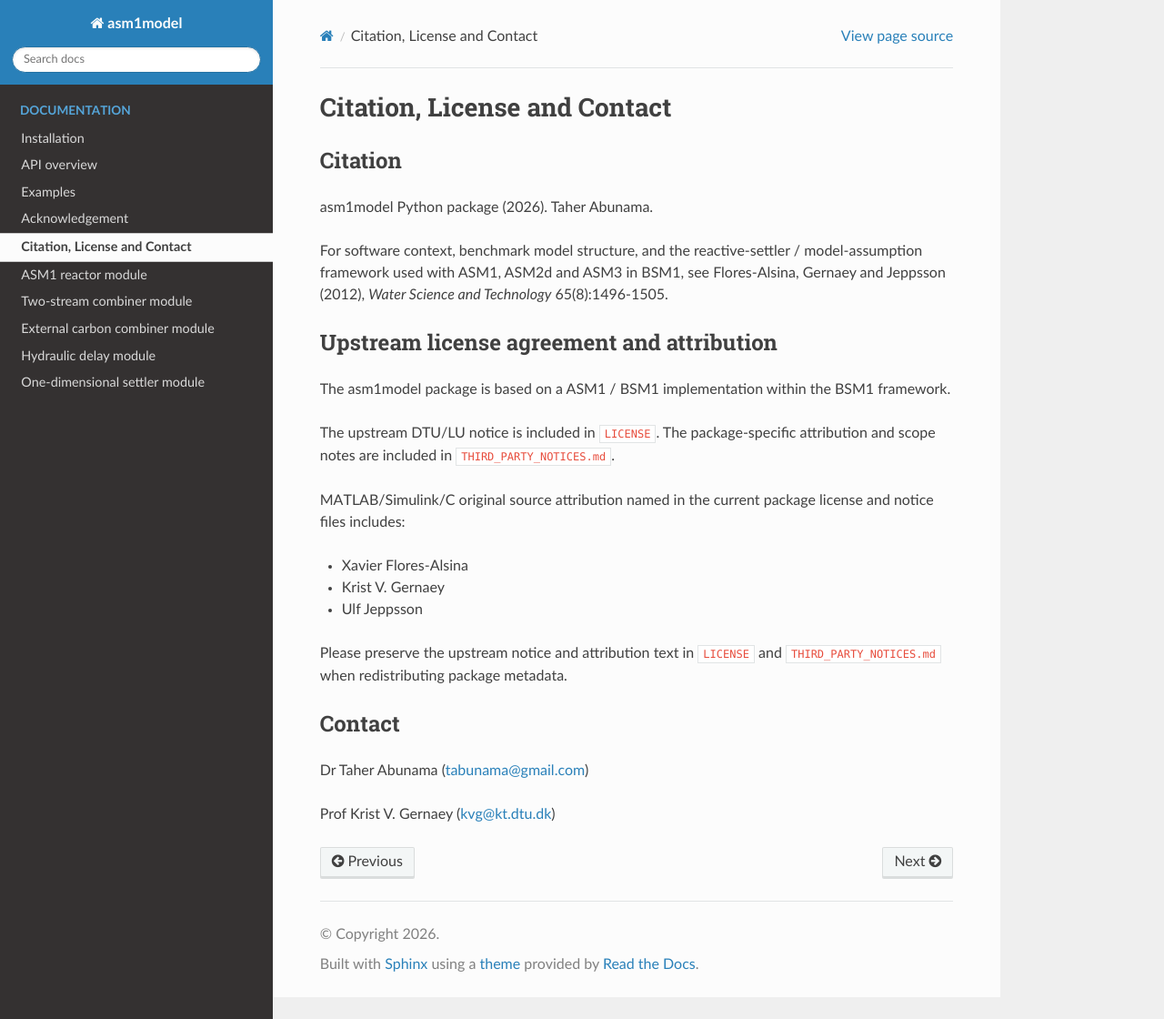
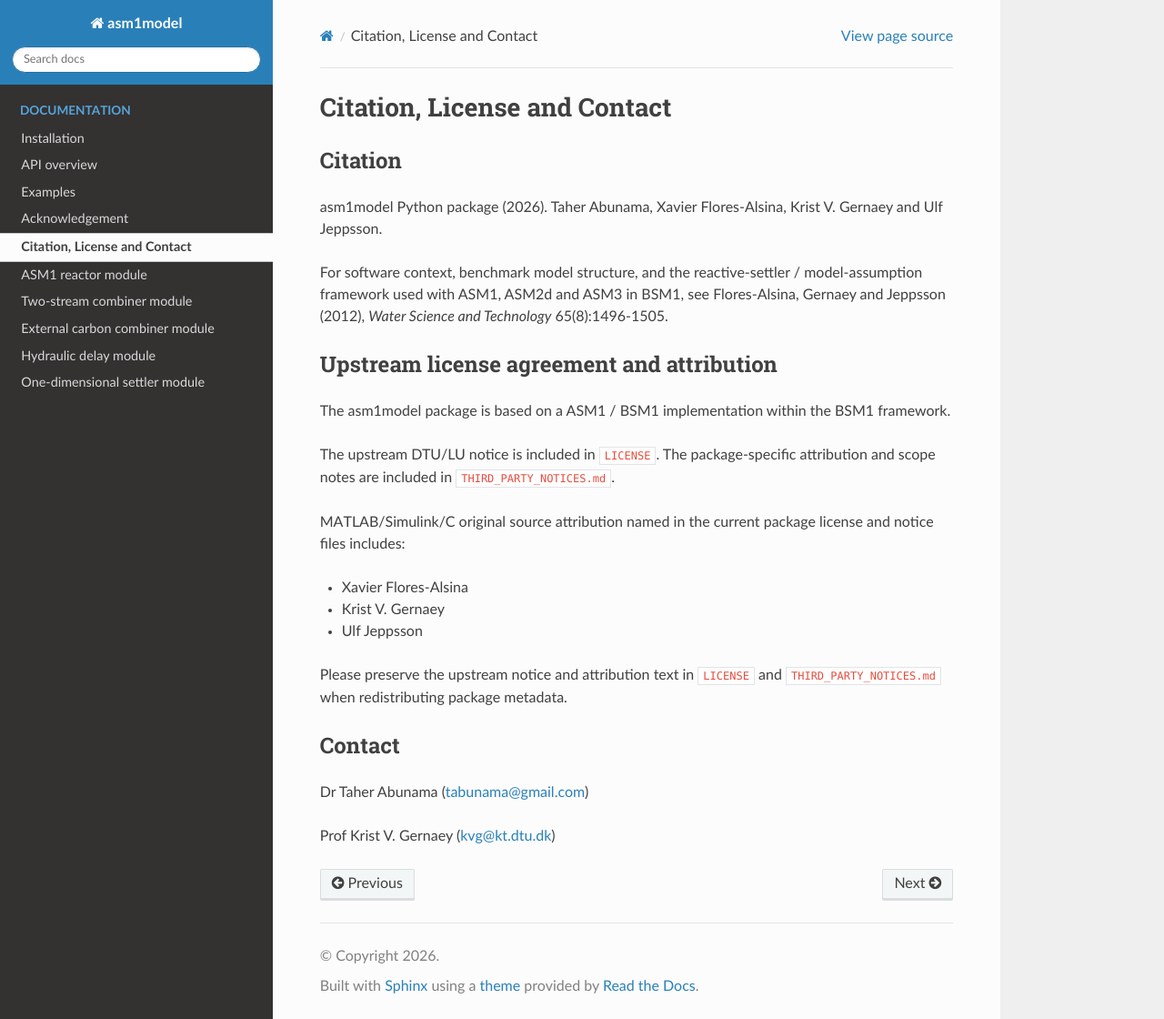
Before and after one commit to tabunama/asm1model, a Sphinx documentation site: the page built from docs/source/citation_license_contact.rst, in a window 1280 px wide and 1120 px high. Shown: the whole window at 91% size. Built offline with Sphinx 7.4.7 and the Read the Docs theme 3.1.0, drawn with Linux system fonts in a browser that asks for light colours.

Commit message:
Update docs

```diff
--- a/docs/source/citation_license_contact.rst
+++ b/docs/source/citation_license_contact.rst
@@ -4,7 +4,7 @@
 Citation
 --------
 
-asm1model Python package (2026). Taher Abunama.
+asm1model Python package (2026). Taher Abunama, Xavier Flores-Alsina, Krist V. Gernaey and Ulf Jeppsson.
 
 For software context, benchmark model structure, and the reactive-settler / model-assumption framework used with ASM1, ASM2d and ASM3 in BSM1, see Flores-Alsina, Gernaey and Jeppsson (2012), *Water Science and Technology* 65(8):1496-1505.
 
```
Also changed, not shown: 4 other files.
